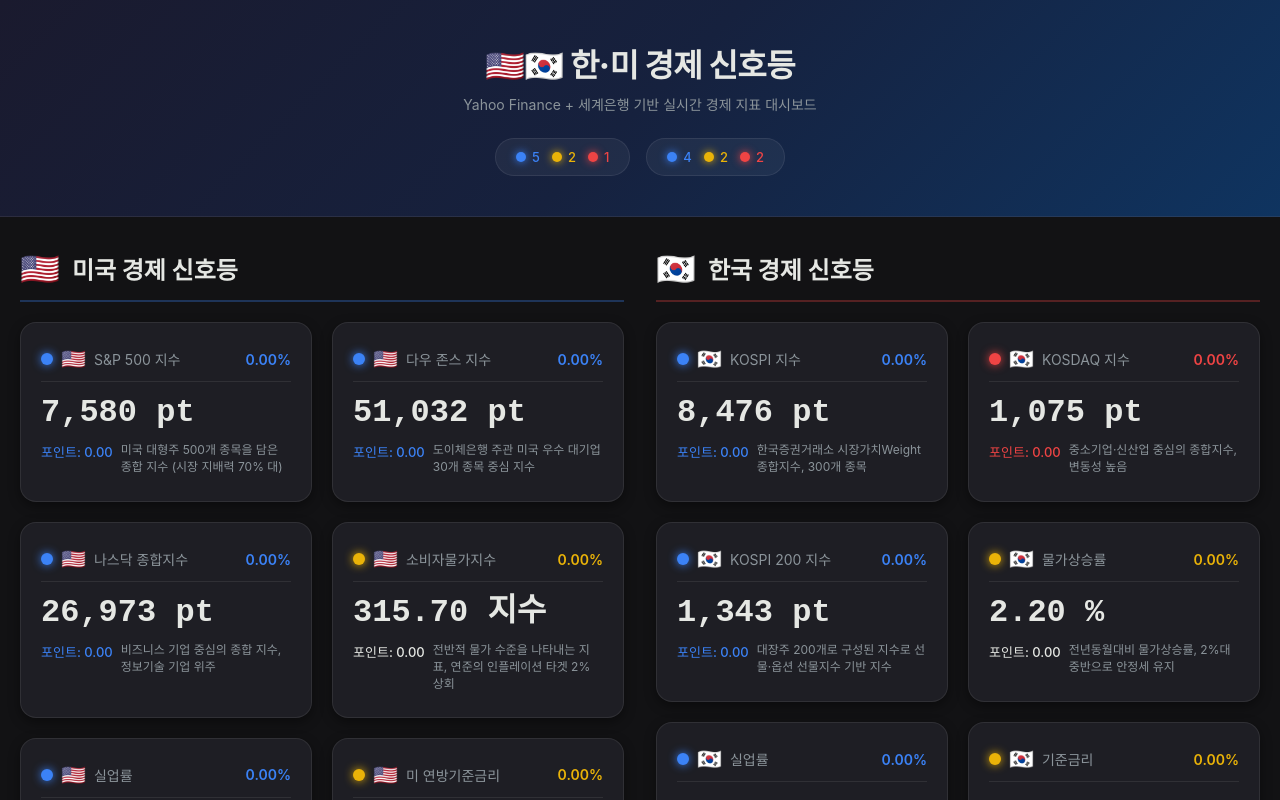
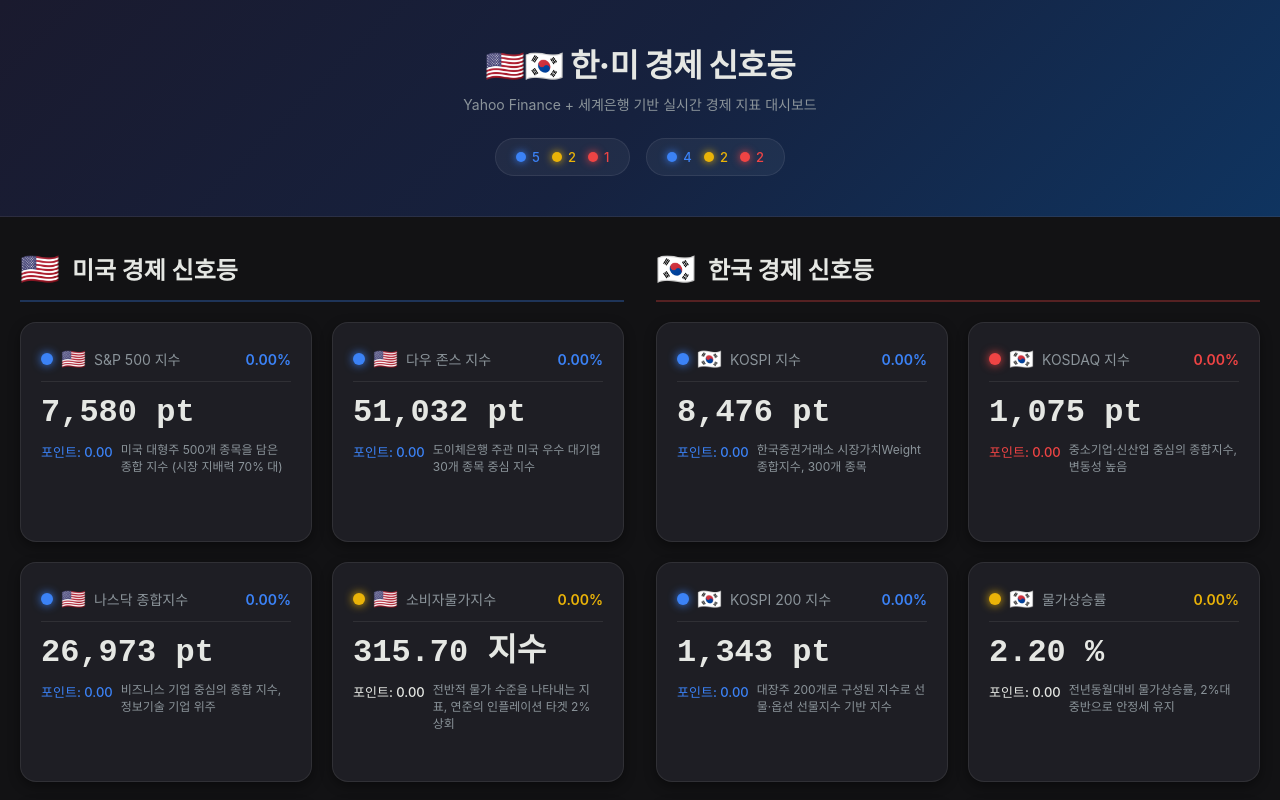
Before and after one commit to lshonesntt/stock-dashboard-sc, a React (Vite) app in the folder stock-dashboard/: page / in a window 1280 px wide. Shown: the top 800 px of the page. Built offline with nearby package versions, Linux system fonts and the light colour scheme; no server answers.

Commit message:
카드 크기 균일하게 조정 (height: 100%, min-height: 220px)

```diff
--- a/stock-dashboard/src/index.css
+++ b/stock-dashboard/src/index.css
@@ -172,9 +172,12 @@ body {
   border: 1px solid var(--border);
   box-shadow: 0 4px 12px rgba(0,0,0,0.4);
   transition: transform 0.2s, box-shadow 0.2s;
-  min-height: 180px;
+  min-height: 220px;
+  height: 100%;
   display: flex;
   flex-direction: column;
+  align-self: stretch;
+  overflow: hidden;
 }
 
 .indicator-card:hover {
```
Also changed, not shown: 1 other file (tests, documents, lock files or other folders).
